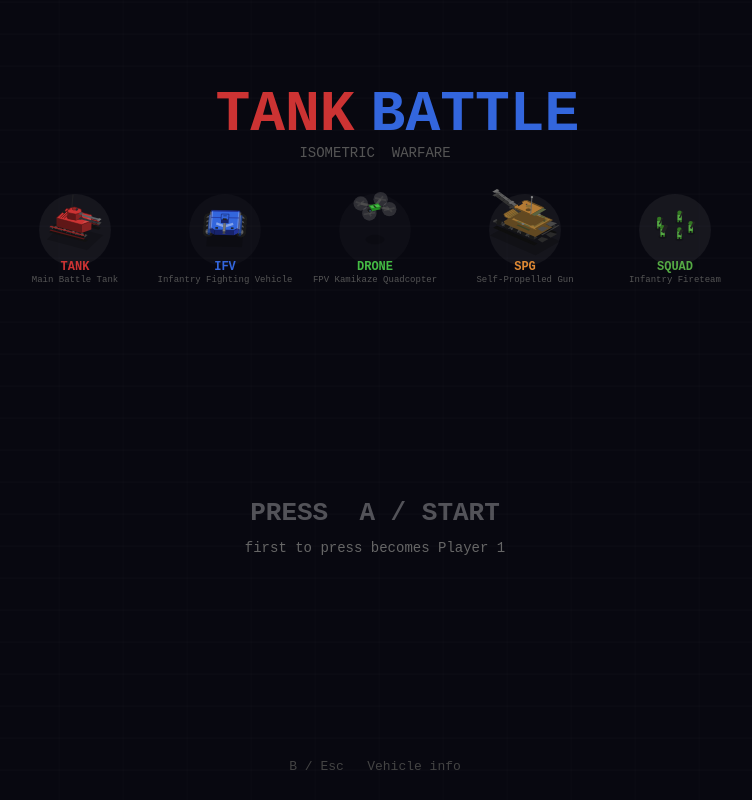
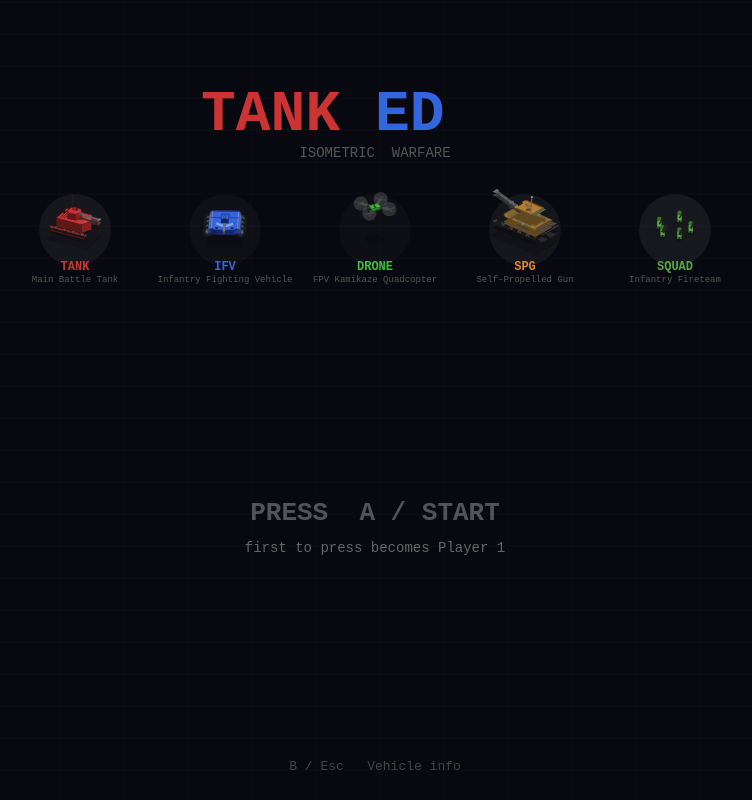
Before and after one commit to gregology/tank, a website with bundled scripts: page index.html in a window 1280 px wide. Shown: the whole page, without its empty margins (265-1017 px from the left). Built offline with nearby package versions, Linux system fonts and the light colour scheme.

Commit message:
Rebrand UI to Tanked

```diff
--- a/index.html
+++ b/index.html
@@ -6,7 +6,7 @@
     <meta http-equiv="Cache-Control" content="no-cache, no-store, must-revalidate">
     <meta http-equiv="Pragma" content="no-cache">
     <meta http-equiv="Expires" content="0">
-    <title>Tank Battle – Split Screen Isometric</title>
+    <title>Tanked – Split Screen Isometric</title>
     <link rel="stylesheet" href="css/style.css">
 </head>
 <body>
--- a/js/menu/main-screen.js
+++ b/js/menu/main-screen.js
@@ -43,12 +43,14 @@ export const mainScreen = {
         drawGrid(ctx, W, H, t);
         ctx.textAlign = "center";
 
-        // Title
+        // Title — one word, split across the two team colours.
+        const title = "TANKED";
         ctx.font = 'bold 58px "Courier New", monospace';
+        const titleX = cx - ctx.measureText(title).width / 2;
         ctx.fillStyle = "#cc3333";
-        ctx.fillText("TANK", cx - 90, 130);
+        ctx.fillText("TANK", titleX, 130);
         ctx.fillStyle = "#3366dd";
-        ctx.fillText("BATTLE", cx + 100, 130);
+        ctx.fillText("ED", titleX + ctx.measureText("TANK").width, 130);
         ctx.font = '14px "Courier New", monospace';
         ctx.fillStyle = "#555";
         ctx.fillText("ISOMETRIC  WARFARE", cx, 157);
```
Also changed, not shown: sandbox.html (+1 -1 lines), test/helpers.js (+7 -0 lines).
